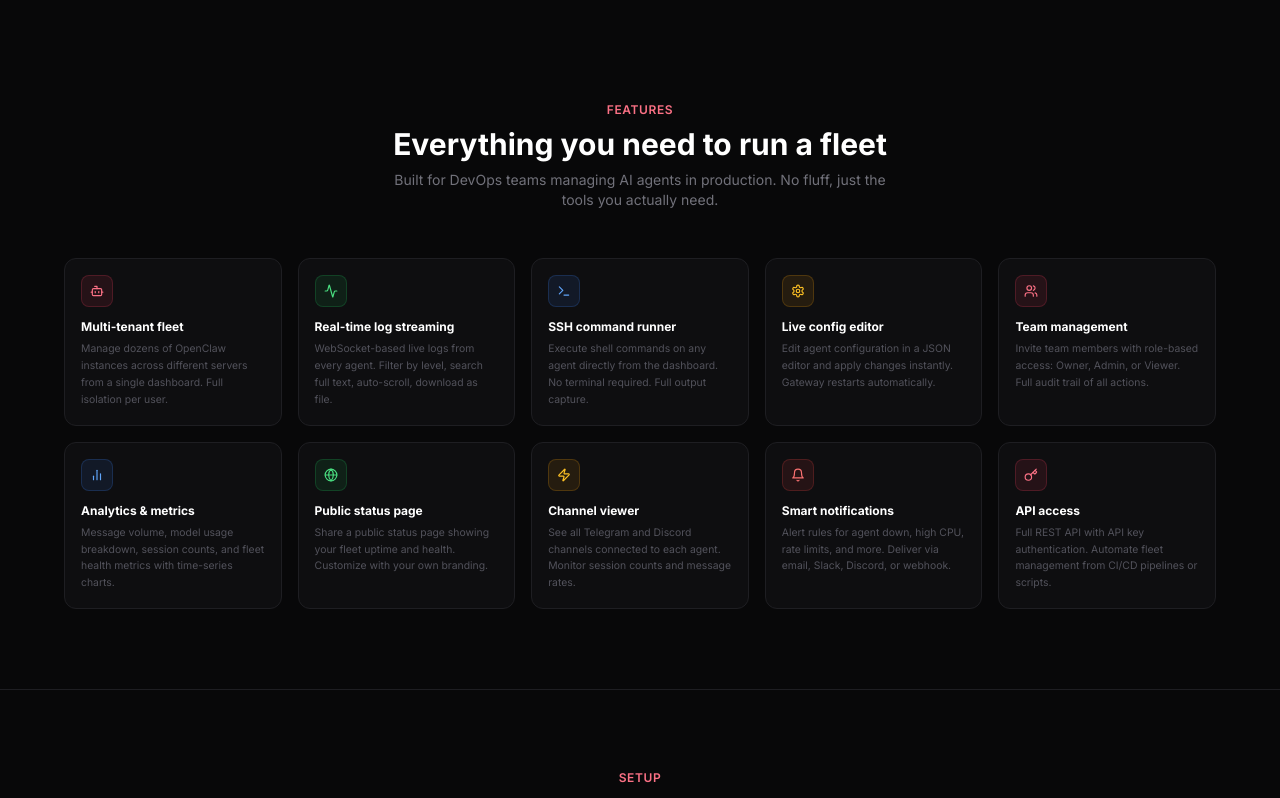
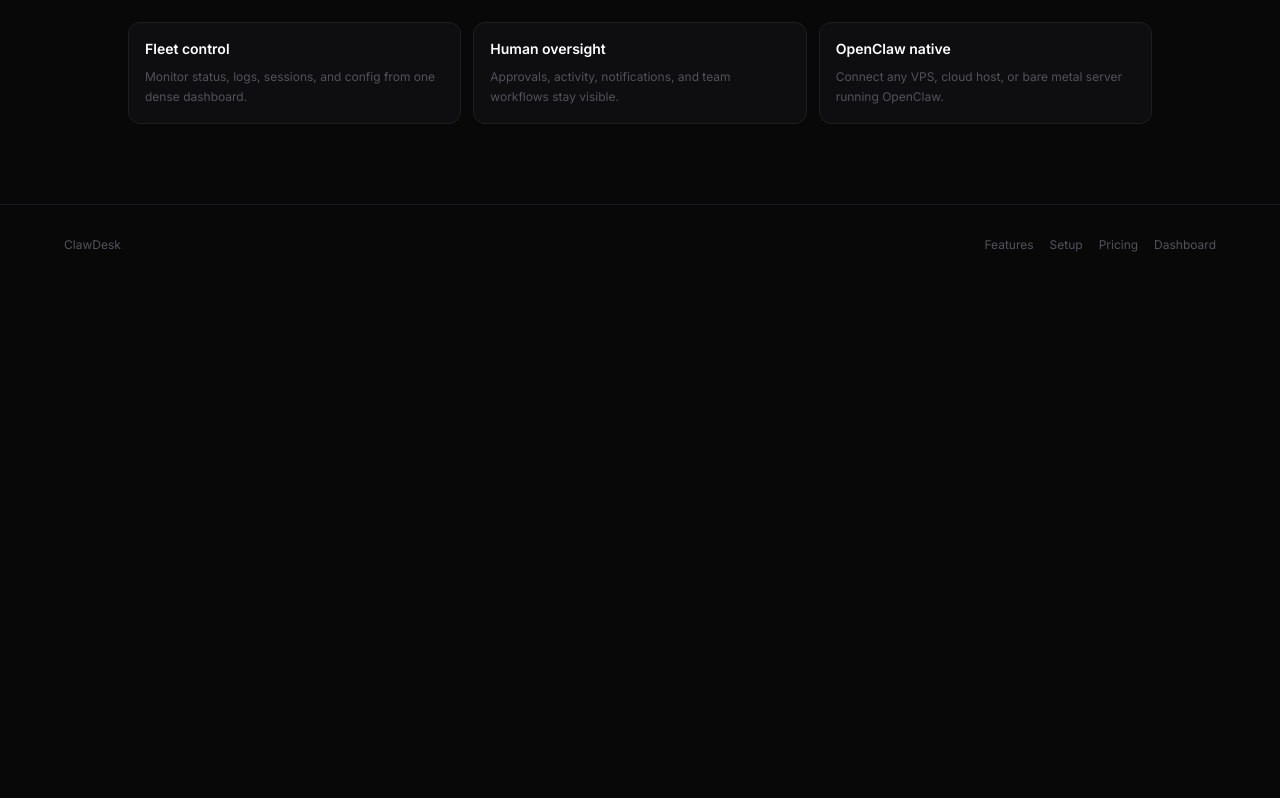
Before and after one commit to mugiwaraluffy56/openclaw-mission-control, a React (Vite) app in the folder frontend/: page / in a window 1280 px wide. Shown: the part 1100-1898 px from the top of the page. After the commit the page ends 1385 px from the top, so only its background shows below. Built offline with nearby package versions, Linux system fonts and the light colour scheme.

Commit message:
feat: make public site multi-page

```diff
--- a/frontend/src/App.tsx
+++ b/frontend/src/App.tsx
@@ -4,7 +4,7 @@ import { Toaster } from 'react-hot-toast'
 
 import { AppLayout } from './components/layout/AppLayout'
 import { AuthLayout } from './components/auth/AuthLayout'
-import { Landing } from './pages/Landing'
+import { FeaturesPage, Landing, PricingPage, SetupPage } from './pages/Landing'
 import { Login } from './pages/auth/Login'
 import { Signup } from './pages/auth/Signup'
 import { Overview } from './pages/app/Overview'
@@ -44,6 +44,9 @@ export function App() {
         <Routes>
           <Route path="/" element={<Landing />} />
           <Route path="/landing" element={<Landing />} />
+          <Route path="/features" element={<FeaturesPage />} />
+          <Route path="/setup" element={<SetupPage />} />
+          <Route path="/pricing" element={<PricingPage />} />
           <Route element={<AuthLayout />}>
             <Route path="/auth/login" element={<Login />} />
             <Route path="/auth/signup" element={<Signup />} />
--- a/frontend/src/pages/Landing.tsx
+++ b/frontend/src/pages/Landing.tsx
@@ -1,4 +1,4 @@
-import { Link } from 'react-router-dom'
+import { Link, NavLink } from 'react-router-dom'
 import { ArrowRight, LogIn, Zap } from 'lucide-react'
 import { Features } from '../components/landing/Features'
 import { Hero } from '../components/landing/Hero'
@@ -6,7 +6,7 @@ import { HowItWorks } from '../components/landing/HowItWorks'
 import { Pricing } from '../components/landing/Pricing'
 import { Stats } from '../components/landing/Stats'
 
-export function Landing() {
+function PublicShell({ children }: { children: React.ReactNode }) {
   return (
     <div className="min-h-screen overflow-x-hidden bg-[#080809] text-white">
       <header className="fixed inset-x-0 top-0 z-40 border-b border-white/10 bg-[#080809]/80 backdrop-blur">
@@ -18,9 +18,19 @@ export function Landing() {
             <span className="text-sm font-semibold">ClawDesk</span>
           </Link>
           <nav className="hidden items-center gap-5 text-xs text-zinc-500 md:flex">
-            <a href="#features" className="hover:text-white">Features</a>
-            <a href="#how-it-works" className="hover:text-white">Setup</a>
-            <a href="#pricing" className="hover:text-white">Pricing</a>
+            {[
+              { to: '/features', label: 'Features' },
+              { to: '/setup', label: 'Setup' },
+              { to: '/pricing', label: 'Pricing' },
+            ].map((item) => (
+              <NavLink
+                key={item.to}
+                to={item.to}
+                className={({ isActive }) => isActive ? 'text-white' : 'hover:text-white'}
+              >
+                {item.label}
+              </NavLink>
+            ))}
           </nav>
           <div className="flex items-center gap-2">
             <Link to="/auth/login" className="hidden h-8 items-center gap-1.5 rounded-md px-3 text-xs font-medium text-zinc-400 hover:bg-white/5 hover:text-white sm:flex">
@@ -33,22 +43,93 @@ export function Landing() {
         </div>
       </header>
       <main className="pt-14">
-        <Hero />
-        <Stats />
-        <Features />
-        <HowItWorks />
-        <Pricing />
+        {children}
       </main>
       <footer className="border-t border-border-1 px-6 py-8">
         <div className="mx-auto flex max-w-6xl flex-col gap-3 text-xs text-zinc-600 md:flex-row md:items-center md:justify-between">
           <span>ClawDesk</span>
           <div className="flex gap-4">
+            <Link to="/features" className="hover:text-zinc-300">Features</Link>
+            <Link to="/setup" className="hover:text-zinc-300">Setup</Link>
+            <Link to="/pricing" className="hover:text-zinc-300">Pricing</Link>
             <Link to="/app" className="hover:text-zinc-300">Dashboard</Link>
-            <Link to="/auth/login" className="hover:text-zinc-300">Login</Link>
-            <Link to="/auth/signup" className="hover:text-zinc-300">Signup</Link>
           </div>
         </div>
       </footer>
     </div>
   )
 }
+
+function PageIntro({ eyebrow, title, copy }: { eyebrow: string; title: string; copy: string }) {
+  return (
+    <section className="px-6 pb-4 pt-20">
+      <div className="mx-auto max-w-5xl">
+        <p className="text-xs font-semibold uppercase tracking-wider text-rose-400">{eyebrow}</p>
+        <h1 className="mt-2 max-w-3xl text-4xl font-black tracking-tight text-white md:text-5xl">{title}</h1>
+        <p className="mt-4 max-w-2xl text-sm leading-6 text-zinc-500">{copy}</p>
+      </div>
+    </section>
+  )
+}
+
+export function Landing() {
+  return (
+    <PublicShell>
+      <Hero />
+      <Stats />
+      <section className="px-6 pb-20">
+        <div className="mx-auto grid max-w-5xl gap-3 md:grid-cols-3">
+          {[
+            ['Fleet control', 'Monitor status, logs, sessions, and config from one dense dashboard.'],
+            ['Human oversight', 'Approvals, activity, notifications, and team workflows stay visible.'],
+            ['OpenClaw native', 'Connect any VPS, cloud host, or bare metal server running OpenClaw.'],
+          ].map(([title, copy]) => (
+            <Link key={title} to="/features" className="rounded-xl border border-border-1 bg-surface-1 p-4 hover:border-rose-500/30">
+              <h2 className="text-sm font-semibold text-white">{title}</h2>
+              <p className="mt-2 text-xs leading-5 text-zinc-600">{copy}</p>
+            </Link>
+          ))}
+        </div>
+      </section>
+    </PublicShell>
+  )
+}
+
+export function FeaturesPage() {
+  return (
+    <PublicShell>
+      <PageIntro
+        eyebrow="Features"
+        title="Everything ClawDesk needs to operate an OpenClaw fleet."
+        copy="Inspect agents, stream logs, run commands, edit configs, manage teams, and keep operational signals in view without leaving the browser."
+      />
+      <Features />
+    </PublicShell>
+  )
+}
+
+export function SetupPage() {
+  return (
+    <PublicShell>
+      <PageIntro
+        eyebrow="Setup"
+        title="Connect an OpenClaw host in minutes."
+        copy="ClawDesk is built around a general SSH connection flow: hostname, private key, and gateway token. No cloud-specific assumptions."
+      />
+      <HowItWorks />
+    </PublicShell>
+  )
+}
+
+export function PricingPage() {
+  return (
+    <PublicShell>
+      <PageIntro
+        eyebrow="Pricing"
+        title="Pick the plan that matches your fleet."
+        copy="Start with one agent, then add team controls, notifications, webhooks, and fleet analytics as your deployment grows."
+      />
+      <Pricing />
+    </PublicShell>
+  )
+}
```
